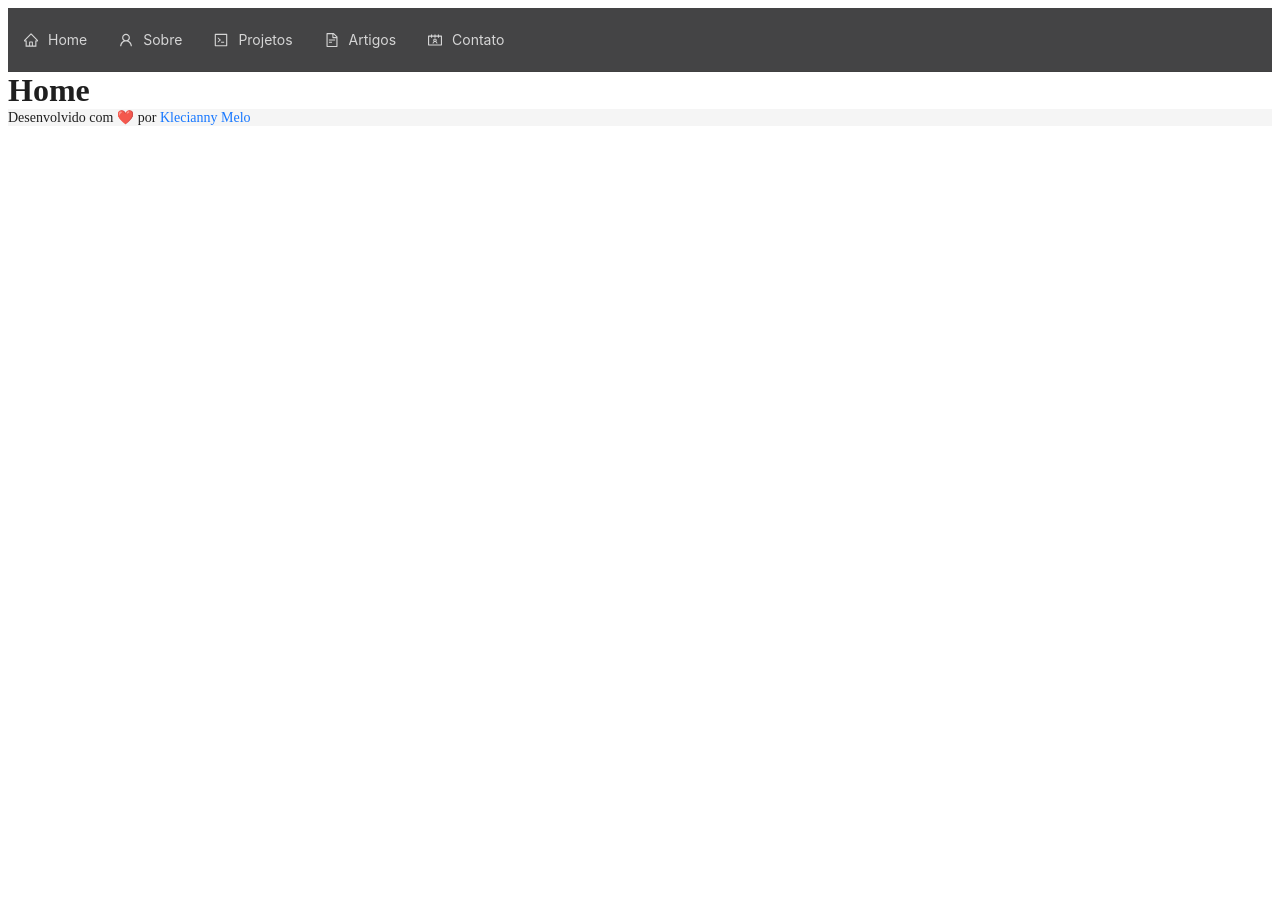
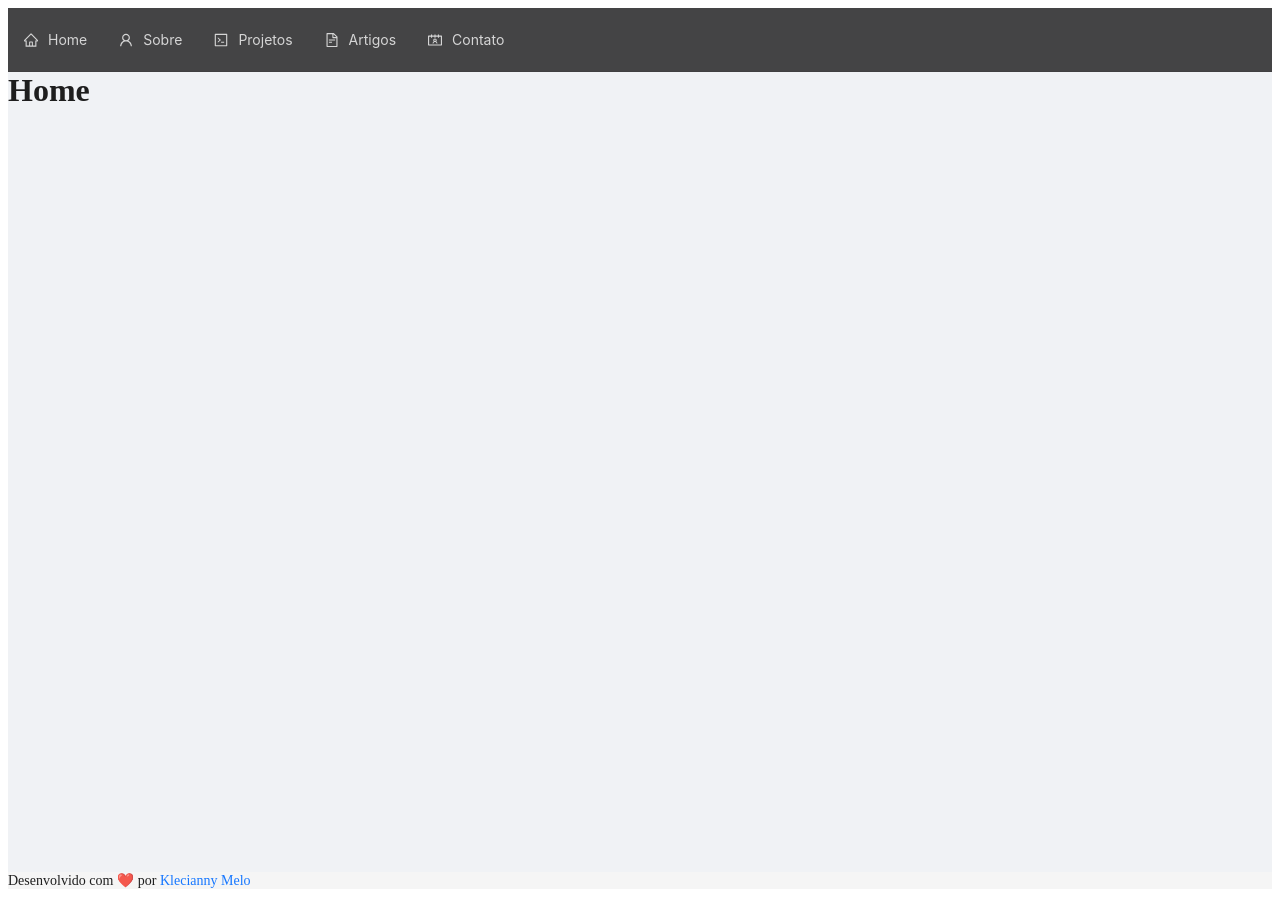
Before and after one commit to Kecbm/portfolio-v4, a React (Create React App) app: page / in a window 1280 px wide. Before the commit the page ends 800 px from the top, so only its background shows below. Built offline with nearby package versions, Linux system fonts and the light colour scheme.

Commit message:
:lipstick: home

```diff
--- a/src/pages/Home.tsx
+++ b/src/pages/Home.tsx
@@ -1,12 +1,11 @@
-import { Layout } from 'antd';
-const { Content } = Layout;
+import StyledContent from './StyledHome';
 
 const Home: React.FC = () => {
 
   return (
-    <Content>
+    <StyledContent>
         <h1>Home</h1>
-    </Content>
+    </StyledContent>
   );
 };
 
--- /dev/null
+++ b/src/pages/StyledHome.ts
@@ -0,0 +1,14 @@
+import styled from 'styled-components';
+import { Layout } from 'antd';
+
+const { Content } = Layout;
+
+const StyledContent = styled(Content)`
+  background-color: #f0f2f5;
+  padding: 24px;
+  min-height: 100vh;
+  max-height: fit-content;
+  max-width: 100%;
+`;
+
+export default StyledContent;
```
